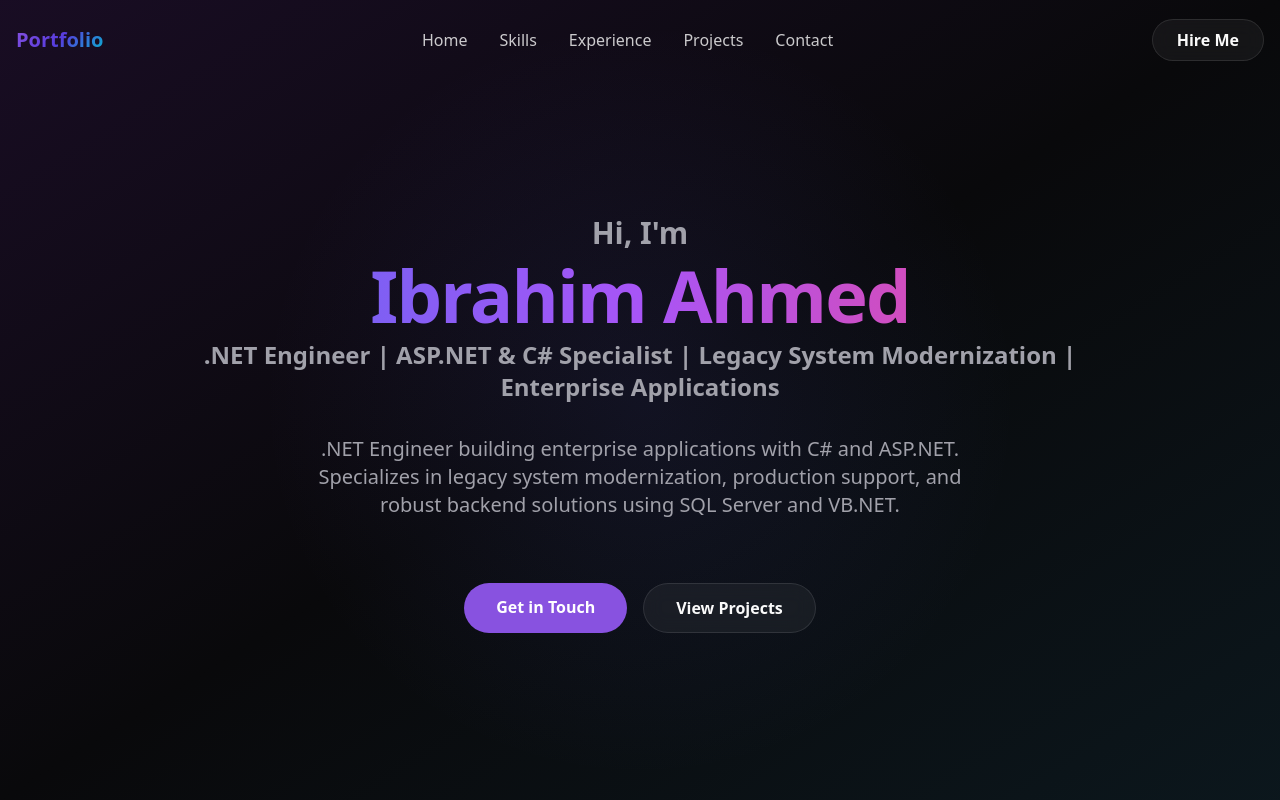
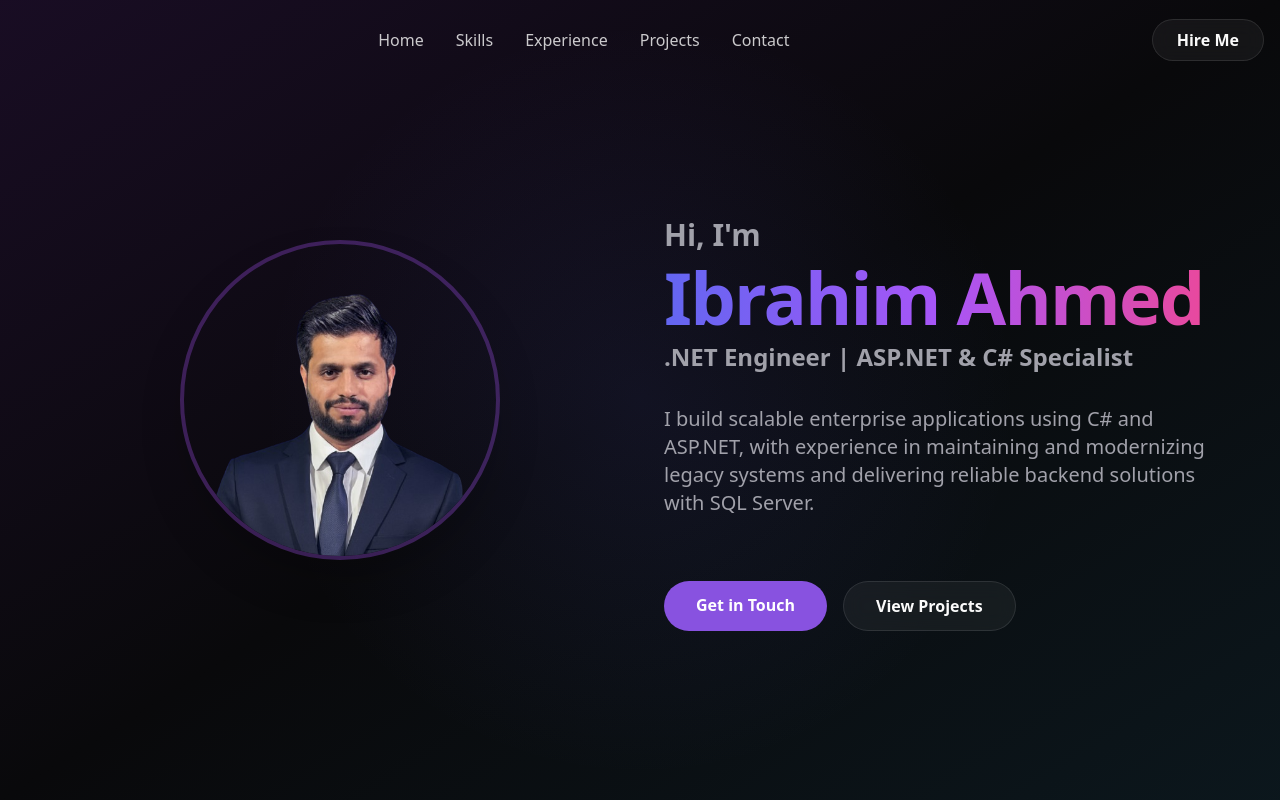
Before and after one commit to IbrahimAhmed-Tech/ibrahim-portfolio, a React (Vite) app: page / in a window 1280 px wide. Shown: the top 800 px of the page. Built offline with nearby package versions, Linux system fonts and the light colour scheme; the HTML template or start-up script is replaced by a standard one.

Commit message:
made changes in hero section

```diff
--- a/src/components/Contact.tsx
+++ b/src/components/Contact.tsx
@@ -1,6 +1,7 @@
 import { useEffect, useRef } from "react";
 import { contactSection } from "@/content";
 import { FiMail, FiGithub } from "react-icons/fi";
+import { FaLinkedin } from "react-icons/fa";
 
 const Contact = () => {
   const contactRef = useRef<HTMLElement>(null);
@@ -45,21 +46,30 @@ const Contact = () => {
 
           <div className="flex flex-col sm:flex-row gap-4 justify-center">
             <a
-              href={contactSection.buttons.sendEmail.href}
+              href="mailto:ibrahimahmed9578@gmail.com"
               className="px-8 py-4 rounded-full bg-primary hover:bg-primary/90 text-primary-foreground font-semibold flex items-center justify-center gap-2 transition-all hover:scale-105"
             >
               <FiMail size={20} />
-              {contactSection.buttons.sendEmail.text}
+              Send Email
             </a>
 
             <a
-              href={contactSection.buttons.viewGitHub.href}
+              href="https://github.com/IbrahimAhmed-Tech"
               target="_blank"
               rel="noopener noreferrer"
               className="px-8 py-4 rounded-full glass hover:bg-white/10 font-semibold flex items-center justify-center gap-2 transition-all hover:scale-105"
             >
               <FiGithub size={20} />
-              {contactSection.buttons.viewGitHub.text}
+              View GitHub
+            </a>
+            <a
+              href="https://www.linkedin.com/in/ibrahim-ahmed-i/"
+              target="_blank"
+              rel="noopener noreferrer"
+              className="px-8 py-4 rounded-full glass hover:bg-white/10 font-semibold flex items-center justify-center gap-2 transition-all hover:scale-105"
+            >
+              <FaLinkedin  size={20} />
+              View LinkedIn
             </a>
           </div>
         </div>
--- a/src/components/Hero.tsx
+++ b/src/components/Hero.tsx
@@ -13,7 +13,7 @@ const Hero = () => {
           }
         });
       },
-      { threshold: 0.1 }
+      { threshold: 0.1 },
     );
 
     if (heroRef.current) {
@@ -29,37 +29,58 @@ const Hero = () => {
       ref={heroRef}
       className="min-h-screen flex items-center justify-center relative overflow-hidden"
     >
-      {/* Animated gradient background */}
       <div className="absolute inset-0 bg-gradient-to-br from-purple-900/20 via-background to-cyan-900/20" />
       <div className="absolute inset-0 bg-[radial-gradient(circle_at_50%_50%,rgba(99,102,241,0.1),transparent_50%)]" />
 
       <div className="container mx-auto px-4 relative z-10">
-        <div className="max-w-4xl mx-auto text-center space-y-8">
+        <div className="grid md:grid-cols-2 gap-12 items-center max-w-6xl mx-auto">
+          {/* LEFT SIDE - TEXT */}
+
+          {/* RIGHT SIDE - IMAGE */}
+          <div className="flex justify-center">
+              <div className="flex justify-center">
+          <img
+            src={heroContent.image}
+            alt="Profile"
+            className="w-64 h-64 md:w-80 md:h-80 object-cover rounded-full border-4 border-purple-500/30 shadow-2xl hover:scale-105 transition duration-300"
+          />
+        </div>
+          </div>
+          <div className="text-center md:text-left space-y-8">
             <h1 className="font-bold leading-tight mt-12">
-            <span className="block text-2xl md:text-3xl mb-2 text-muted-foreground">{heroContent.greeting}</span>
+              <span className="block text-2xl md:text-3xl mb-2 text-muted-foreground">
+                {heroContent.greeting}
+              </span>
+
               <span className="block text-5xl md:text-7xl font-extrabold tracking-tight bg-gradient-to-r from-indigo-500 via-purple-500 to-pink-500 bg-clip-text text-transparent">
                 {heroContent.name}
               </span>
-            <span className="block mt-2 text-xl md:text-2xl text-muted-foreground">{heroContent.title}</span>
+
+              <span className="block mt-2 text-xl md:text-2xl text-muted-foreground">
+                {heroContent.title}
+              </span>
             </h1>
 
-          <p className="text-lg md:text-xl text-muted-foreground max-w-2xl mx-auto">
+            <p className="text-lg md:text-xl text-muted-foreground max-w-2xl mx-auto md:mx-0">
               {heroContent.description}
             </p>
 
-          <div className="flex flex-wrap gap-4 justify-center pt-8">
+            <div className="flex flex-wrap gap-4 justify-center md:justify-start pt-8">
               <a
                 href={heroContent.buttons.getInTouch.href}
                 className="px-8 py-3 rounded-full bg-primary hover:bg-primary/90 text-primary-foreground font-semibold transition-all hover:scale-105"
               >
                 {heroContent.buttons.getInTouch.text}
               </a>
+
               <a
                 href={heroContent.buttons.viewProjects.href}
                 className="px-8 py-3 rounded-full glass hover:bg-white/10 text-foreground font-semibold transition-all hover:scale-105"
               >
                 {heroContent.buttons.viewProjects.text}
               </a>
+
+            </div>
           </div>
         </div>
       </div>
--- a/src/components/Navigation.tsx
+++ b/src/components/Navigation.tsx
@@ -22,7 +22,8 @@ const Navigation = () => {
       <div className="container mx-auto px-4">
         <div className="flex items-center justify-between h-16 md:h-20">
           <a href="#home" className="text-xl font-bold gradient-text">
-            {personalInfo.portfolioTitle}
+            {/* {personalInfo.portfolioTitle} */}
+
           </a>
 
           <div className="hidden md:flex items-center gap-8">
--- a/src/content.js
+++ b/src/content.js
@@ -1,11 +1,13 @@
 // Centralized content data for the portfolio
+import profileImage from "../src/assets/ibrahimprofile.png";
 
 export const personalInfo = {
   name: "Ibrahim Ahmed",
   title:
-    ".NET Engineer | ASP.NET & C# Specialist | Legacy System Modernization | Enterprise Applications",
+".NET Engineer | ASP.NET & C# Specialist",
   email: "ibrahimahmed9578@gmail.com",
-  github: "https://github.com/IbrahimAhmed",
+  github: "https://github.com/IbrahimAhmed-Tech",
+  linkedin: "https://www.linkedin.com/in/ibrahim-ahmed-i/",
   portfolioTitle: "Portfolio",
 };
 
@@ -13,8 +15,8 @@ export const heroContent = {
   greeting: "Hi, I'm",
   name: personalInfo.name,
   title: personalInfo.title,
-  description:
-".NET Engineer building enterprise applications with C# and ASP.NET. Specializes in legacy system modernization, production support, and robust backend solutions using SQL Server and VB.NET." ,
+  description:"I build scalable enterprise applications using C# and ASP.NET, with experience in maintaining and modernizing legacy systems and delivering reliable backend solutions with SQL Server.",
+  image: profileImage,
  buttons: {
     getInTouch: {
       text: "Get in Touch",
@@ -184,14 +186,13 @@ export const contactSection = {
     "If your organization needs a Senior .NET Engineer to tackle complex legacy systems, optimize critical production environments, or deliver robust enterprise applications, I can provide expertise and solutions that drive results.",
   buttons: {
     sendEmail: {
-      text: "Send Email",
       href: `mailto:${personalInfo.email}`,
-      icon: "Mail",
     },
     viewGitHub: {
-      text: "View GitHub",
       href: personalInfo.github,
-      icon: "GitHub",
+    },
+    viewLinkedIn: {
+      href: personalInfo.linkedin,
     },
   },
 };
```
Also changed, not shown: src/assets/ibrahimprofile.png (added), src/assets/profile.png (added). Lines whose indentation alone changed are shown as unchanged.
